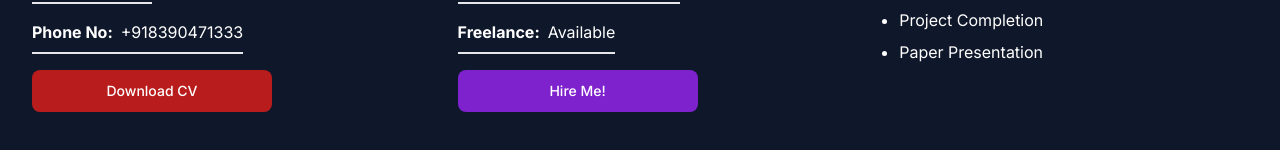
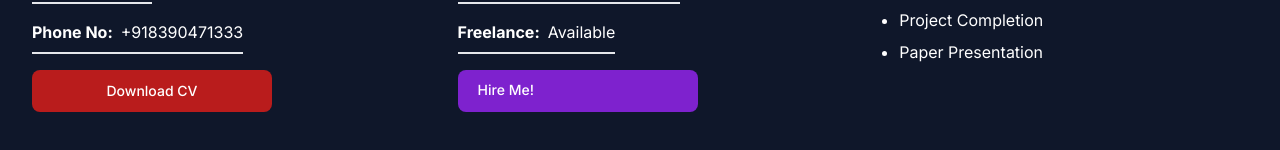
Before and after one commit to om0852/portfolio3.0, a Next.js app: page / in a window 1280 px wide. Shown: the part 1206-1356 px from the top of the page. Built offline with nearby package versions, Linux system fonts and the light colour scheme.

Commit message:
about section completed

```diff
--- a/src/app/components/about/About.tsx
+++ b/src/app/components/about/About.tsx
@@ -1,6 +1,7 @@
 "use client";
 import React, { useState } from "react";
 import "@/app/globals.css";
+import Link from "next/link";
 const About = () => {
   const [selectDetails, setSelectDetails] = useState(0);
   return (
@@ -57,14 +58,18 @@ const About = () => {
               type="button"
               className="focus:outline-none text-white bg-red-700 hover:bg-red-800 focus:ring-4 focus:ring-red-300 font-medium rounded-lg text-sm px-5 py-2.5 me-2 mb-2 dark:bg-red-600 dark:hover:bg-red-700 dark:focus:ring-red-900 w-[30vh]"
             >
-              Download CV
+              <a href={"./OM_SALUNKE.pdf"} download="OM-SALUNKE_RESUME.pdf">
+                Download CV
+              </a>
             </button>
-            <button
+            <Link
+            href={"https://www.linkedin.com/in/om-salunke-81bb63292"}
+            target="_blank"
               type="button"
               className="focus:outline-none text-white bg-purple-700 hover:bg-purple-800 focus:ring-4 focus:ring-purple-300 font-medium rounded-lg text-sm px-5 py-2.5 mb-2 dark:bg-purple-600 dark:hover:bg-purple-700 dark:focus:ring-purple-900 w-[30vh]"
             >
               Hire Me!
-            </button>
+            </Link>
           </div>
           <div className="">
             <div className="flex flex-row gap-6">
```
Also changed, not shown: 2 other files (tests, documents, lock files or other folders).
